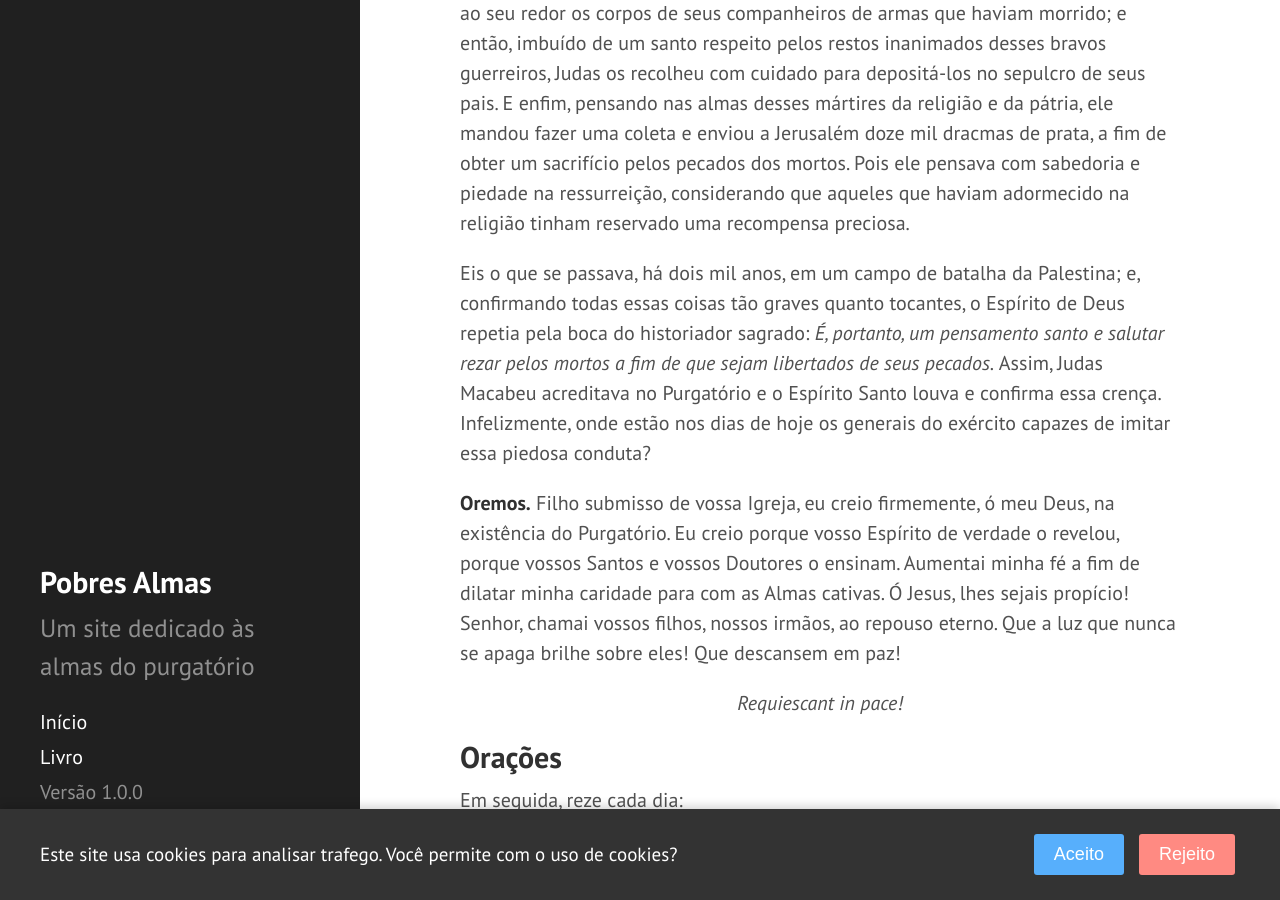
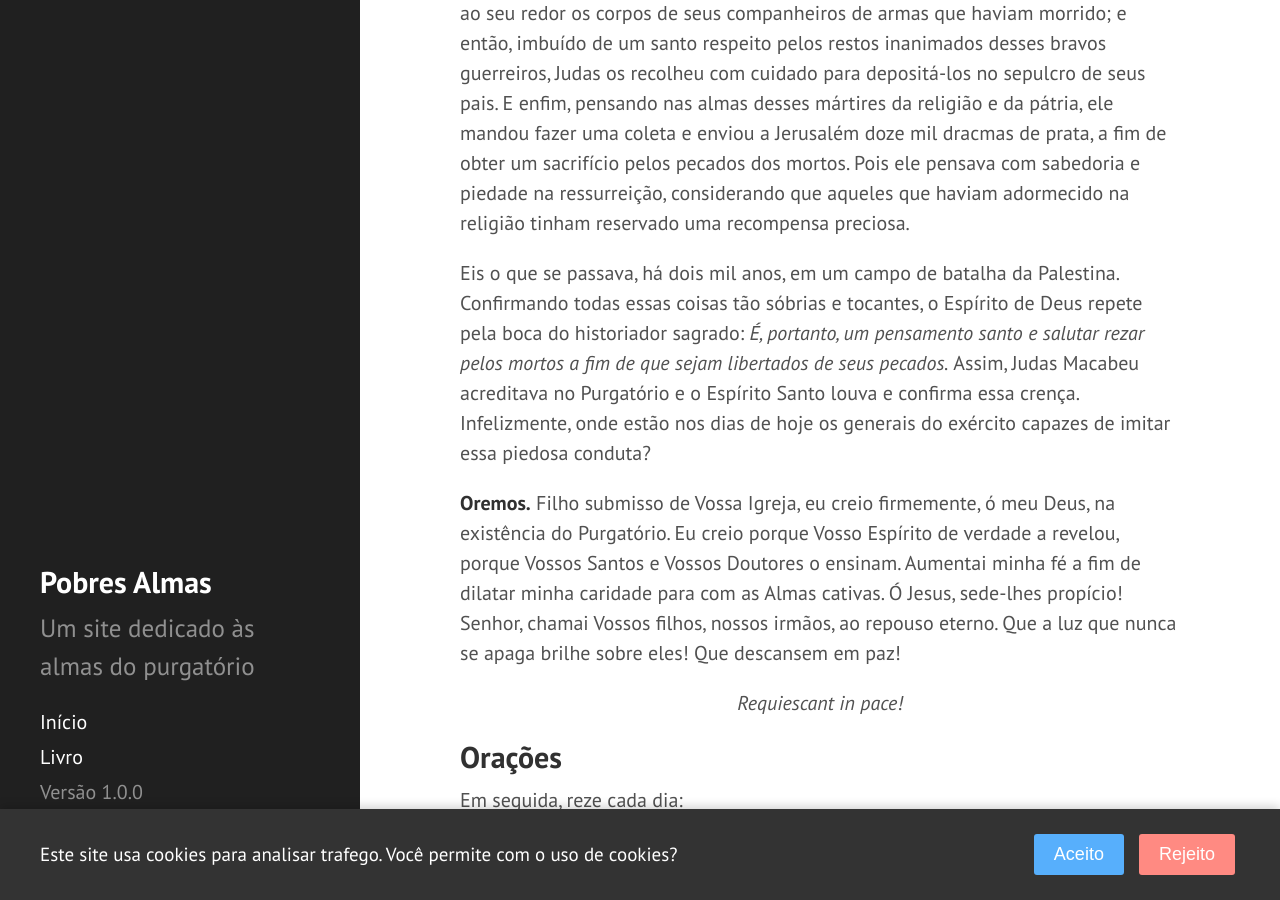
Before and after one commit to daniel-ufabc/poor-souls, a Jekyll site: the page built from _book/dia03.md, in a window 1280 px wide and 900 px high, scrolled down 2045 px. Built offline with Jekyll 4.4.1, drawn with Linux system fonts in a browser that asks for light colours; some of the changed text lies outside the part shown.

Commit message:
fix issues

```diff
--- a/_book/dia03.md
+++ b/_book/dia03.md
@@ -12,13 +12,13 @@
 
 ## A Palavra de Deus
 
-A existência do Purgatório não é somente uma crença piedosa, que somos livres para aceitar ou rejeitar, é um dogma formal, ensinado pela fé, e que devemos professar sob pena de excomunhão. Sim, _é um pensamento santo e salutar_, diz o Antigo Testamento, _de rezar pelos mortos, afim de que sejam livrados de seus pecados_. Os judeus estavam tão convencidos desta verdade, que eles tinham em seu Ritual uma oração especial que o chefe da família deveria fazer para a libertação dos falecidos antes de se sentarem à mesa.
+A existência do Purgatório não é somente uma crença piedosa, que somos livres para aceitar ou rejeitar, é um dogma formal, ensinado pela fé, e que devemos professar sob pena de excomunhão. Sim, _é um pensamento santo e salutar_, diz o Antigo Testamento, _o de rezar pelos mortos, afim de que sejam livrados de seus pecados_. Os judeus estavam tão convencidos desta verdade, que eles tinham em seu Ritual uma oração especial que o chefe da família deveria fazer para a libertação dos falecidos antes de se sentarem à mesa.
 
 Mas escutemos o próprio Jesus Cristo: _"Acertai as contas com vosso adversário, enquanto estais em vida: pois, do contrário, vosso adversário o entregará nas mãos do juiz, e o juiz o entregará ao seu ministro que o lançará na prisão, de onde só saireis quando tiverdes pago vossa dívida até o último centavo."_ Ora, esse adversário, nos diz Santo Agostinho, é o próprio Deus, o inimigo irreconciliável do pecado. Esse juiz inexorável é Jesus Cristo, que se chama, na Escritura, o juiz dos vivos e dos mortos. Enfim, essa prisão temível é o Purgatório, de onde não se pode sair senão depois de ter satisfeito inteiramente à justiça divina.
 
 Jesus não se contentou em gravar em nossos corações a lembrança do Purgatório, ele nos deu o exemplo; pois, após sua morte, ele desceu ao limbo, para consolar e libertar as almas dos Patriarcas.
 
-Meu Deus! Eu creio no Purgatório, como em todos os dogmas que vós ensinais, porque vós não podeis nem vos enganar nem me enganar. Eu adoro a equidade de vossos julgamentos, mesmo nos rigores de vossa justiça!
+Meu Deus! Eu creio no Purgatório, como em todos os dogmas que Vós ensinais, porque Vós não podeis nem Vos enganar nem me enganar. Eu adoro a equidade de Vossos julgamentos, mesmo nos rigores de Vossa justiça!
 
 
 ## O ensinamento da Igreja
@@ -38,9 +38,9 @@
 
 Judas Macabeu, esse homem de fé e de coração, a quem o Senhor havia confiado o cuidado de defender Israel e sua lei, Jerusalém e seu templo, acabava de obter uma grande vitória e de pôr em fuga os inimigos de seu Deus e de sua pátria. O primeiro movimento desse guerreiro, não menos piedoso que corajoso, foi dobrar os joelhos para render graças ao Deus dos exércitos. Depois, levantando-se com os seus, ele viu ao seu redor os corpos de seus companheiros de armas que haviam morrido; e então, imbuído de um santo respeito pelos restos inanimados desses bravos guerreiros, Judas os recolheu com cuidado para depositá-los no sepulcro de seus pais. E enfim, pensando nas almas desses mártires da religião e da pátria, ele mandou fazer uma coleta e enviou a Jerusalém doze mil dracmas de prata, a fim de obter um sacrifício pelos pecados dos mortos. Pois ele pensava com sabedoria e piedade na ressurreição, considerando que aqueles que haviam adormecido na religião tinham reservado uma recompensa preciosa.
 
-Eis o que se passava, há dois mil anos, em um campo de batalha da Palestina; e, confirmando todas essas coisas tão graves quanto tocantes, o Espírito de Deus repetia pela boca do historiador sagrado: _É, portanto, um pensamento santo e salutar rezar pelos mortos a fim de que sejam libertados de seus pecados._ Assim, Judas Macabeu acreditava no Purgatório e o Espírito Santo louva e confirma essa crença. Infelizmente, onde estão nos dias de hoje os generais do exército capazes de imitar essa piedosa conduta?
+Eis o que se passava, há dois mil anos, em um campo de batalha da Palestina. Confirmando todas essas coisas tão sóbrias e tocantes, o Espírito de Deus repete pela boca do historiador sagrado: _É, portanto, um pensamento santo e salutar rezar pelos mortos a fim de que sejam libertados de seus pecados._ Assim, Judas Macabeu acreditava no Purgatório e o Espírito Santo louva e confirma essa crença. Infelizmente, onde estão nos dias de hoje os generais do exército capazes de imitar essa piedosa conduta?
 
-**Oremos.** Filho submisso de vossa Igreja, eu creio firmemente, ó meu Deus, na existência do Purgatório. Eu creio porque vosso Espírito de verdade o revelou, porque vossos Santos e vossos Doutores o ensinam. Aumentai minha fé a fim de dilatar minha caridade para com as Almas cativas. Ó Jesus, lhes sejais propício! Senhor, chamai vossos filhos, nossos irmãos, ao repouso eterno. Que a luz que nunca se apaga brilhe sobre eles! Que descansem em paz!
+**Oremos.** Filho submisso de Vossa Igreja, eu creio firmemente, ó meu Deus, na existência do Purgatório. Eu creio porque Vosso Espírito de verdade a revelou, porque Vossos Santos e Vossos Doutores o ensinam. Aumentai minha fé a fim de dilatar minha caridade para com as Almas cativas. Ó Jesus, sede-lhes propício! Senhor, chamai Vossos filhos, nossos irmãos, ao repouso eterno. Que a luz que nunca se apaga brilhe sobre eles! Que descansem em paz!
 
 
 {% capture my_include2 %}{% include end-prayers.md %}{% endcapture %}
```
Also changed, not shown: _book/dia04.md (+4 -4 lines).
